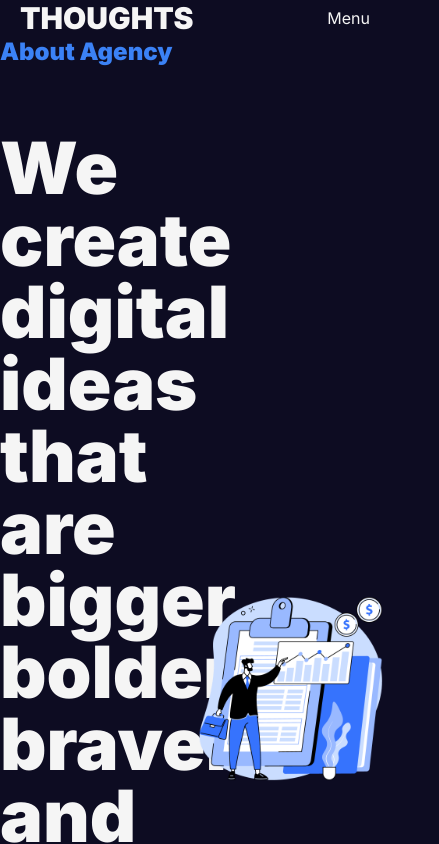
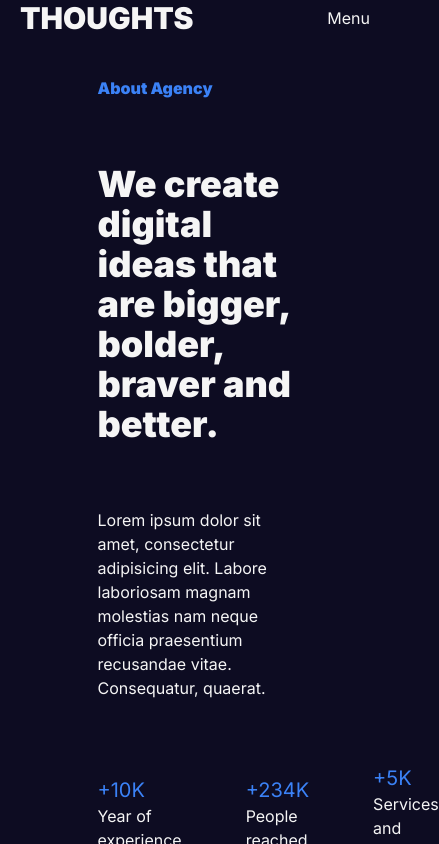
Before and after one commit to sShakar/thoughts-agency, a Next.js app: page /about in a window 390 px wide. Shown: the top 844 px of the page, 439 px wide, since content can reach past the window. Built offline with nearby package versions, Linux system fonts and the light colour scheme.

Commit message:
ref: added responsivity

```diff
--- a/src/app/about/page.tsx
+++ b/src/app/about/page.tsx
@@ -2,10 +2,12 @@ import Image from 'next/image';
 
 export default function AboutPage() {
 	return (
-		<main className="flex justify-between items-center">
+		<main className="flex max-md:flex-col max-md:gap-16 max-md:my-10 justify-between items-center">
 			<div className="w-1/2 flex flex-col items-start gap-16">
-				<h1 className="font-black text-2xl text-blue-500">About Agency</h1>
-				<h1 className="font-black text-7xl">We create digital ideas that are bigger, bolder, braver and better.</h1>
+				<h1 className="font-black text-md md:text-2xl text-blue-500">About Agency</h1>
+				<h1 className="font-black text-4xl md:text-7xl">
+					We create digital ideas that are bigger, bolder, braver and better.
+				</h1>
 				<p>
 					Lorem ipsum dolor sit amet, consectetur adipisicing elit. Labore laboriosam magnam molestias nam neque officia
 					praesentium recusandae vitae. Consequatur, quaerat.
--- a/src/app/blog/page.tsx
+++ b/src/app/blog/page.tsx
@@ -2,7 +2,7 @@ import Post from '@/components/Post';
 
 export default function BlogPage() {
 	return (
-		<main className="flex flex-wrap gap-5 w-11/12 m-auto">
+		<main className="flex flex-wrap gap-5 max-md:gap-56 w-11/12 m-auto">
 			<Post />
 			<Post />
 			<Post />
--- a/src/app/contact/page.tsx
+++ b/src/app/contact/page.tsx
@@ -2,13 +2,13 @@ import Image from 'next/image';
 
 export default function ContactPage() {
 	return (
-		<main className="flex justify-between items-center">
+		<main className="flex max-md:flex-col max-md:gap-16 justify-between items-center">
 			<div className="w-1/2 flex justify-start">
 				<Image alt="" src="/contact.png" width={500} height={500} />
 			</div>
 			<form
 				action=""
-				className="w-1/2 shadow-lg shadow-slate-800 border border-slate-500 p-10 rounded-lg flex flex-col items-center gap-10"
+				className="w-10/12 md:w-1/2 shadow-lg shadow-slate-800 border border-slate-500 p-10 rounded-lg flex flex-col items-center gap-10"
 			>
 				<input
 					className="w-full px-4 py-2 border border-slate-500 rounded bg-slate-900 focus-within:outline-none"
--- a/src/app/page.tsx
+++ b/src/app/page.tsx
@@ -3,9 +3,9 @@ import Link from 'next/link';
 
 export default function HomePage() {
 	return (
-		<main className="flex justify-between items-center">
+		<main className="flex max-md:flex-col justify-between items-center">
 			<div className="w-1/2 flex flex-col items-start gap-16">
-				<h1 className="font-black text-9xl">Thoughts Agency.</h1>
+				<h1 className="font-black text-6xl md:text-9xl">Thoughts Agency.</h1>
 				<p>
 					Lorem ipsum dolor sit amet, consectetur adipisicing elit. Labore laboriosam magnam molestias nam neque officia
 					praesentium recusandae vitae. Consequatur, quaerat.
--- a/src/components/Navbar.tsx
+++ b/src/components/Navbar.tsx
@@ -66,7 +66,7 @@ export default function Navbar() {
 				Menu
 			</button>
 			{isOpen && (
-				<ul className="absolute bg-black top-28 right-0 w-1/2 h-[calc(100vh-112px)] min-[768px]:hidden flex flex-col items-center justify-center gap-3">
+				<ul className="z-10 absolute bg-black top-28 right-0 w-1/2 h-[calc(100vh-112px)] min-[768px]:hidden flex flex-col items-center justify-center gap-3">
 					{links.map(link => (
 						<li key={link.name}>
 							<Link
```
